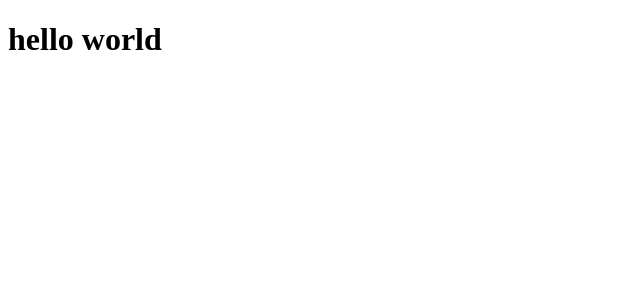
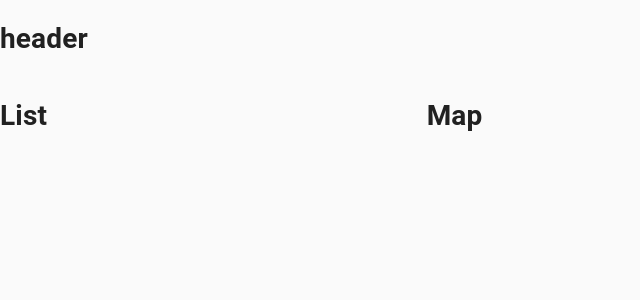
Before and after one commit to Omarhussian/travelway, a React (Create React App) app: page / in a window 1280 px wide. Shown: the top 300 px of the page, without its empty margins (0-640 px from the left). Built offline with nearby package versions, Linux system fonts and the light colour scheme.

Commit message:
making the grid for my project
finished grid and file structure

```diff
--- a/src/App.js
+++ b/src/App.js
@@ -1,5 +1,24 @@
 import React from "react";
+import { Grid, CssBaseline } from "@material-ui/core";
+import Header from "./components/Header/Header";
+import List from "./components/List/List";
+import Map from "./components/Map/Map";
+import PlaceDetails from "./components/PlaceDetails/PlaceDetails";
+
 const App = () => {
-  return <h1>hello world</h1>;
+  return (
+    <>
+      <CssBaseline />
+      <Header />
+      <Grid container spacing={3} style={{ width: "100%" }}>
+        <Grid item xs={12} md={4}>
+            <List />
+        </Grid>
+        <Grid item xs={12} md={8}>
+            <Map />
+        </Grid>
+      </Grid>
+    </>
+  );
 };
 export default App;
--- /dev/null
+++ b/src/components/Header/Header.jsx
@@ -0,0 +1,6 @@
+import React from "react";
+
+const Header = () => {
+    return <h1>header</h1>
+}
+export default Header;
--- /dev/null
+++ b/src/components/List/List.jsx
@@ -0,0 +1,6 @@
+import React from "react";
+
+const List = () => {
+    return <h1>List</h1>
+}
+export default List;
--- /dev/null
+++ b/src/components/Map/Map.jsx
@@ -0,0 +1,6 @@
+import React from "react";
+
+const Map = () => {
+    return <h1>Map</h1>
+}
+export default Map;
--- /dev/null
+++ b/src/components/PlaceDetails/PlaceDetails.jsx
@@ -0,0 +1,6 @@
+import React from "react";
+
+const PlaceDetails = () => {
+    return <h1>PlaceDetails</h1>
+}
+export default PlaceDetails;
```
Also changed, not shown: src/components/Header/style.js (added), src/components/List/style.js (added), src/components/Map/style.js (added), src/components/PlaceDetails/style.js (added).
